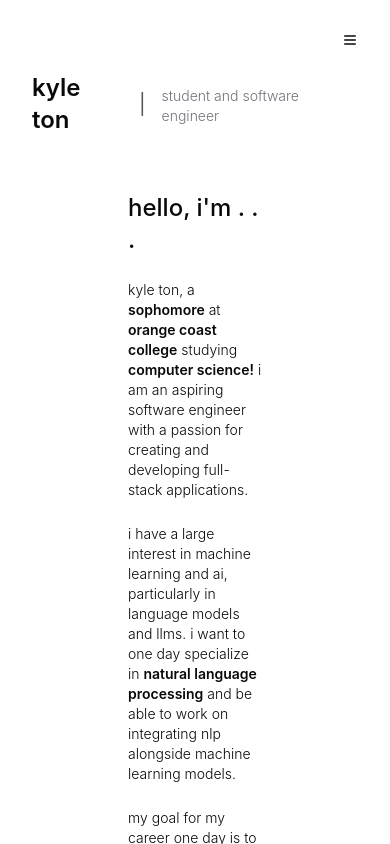
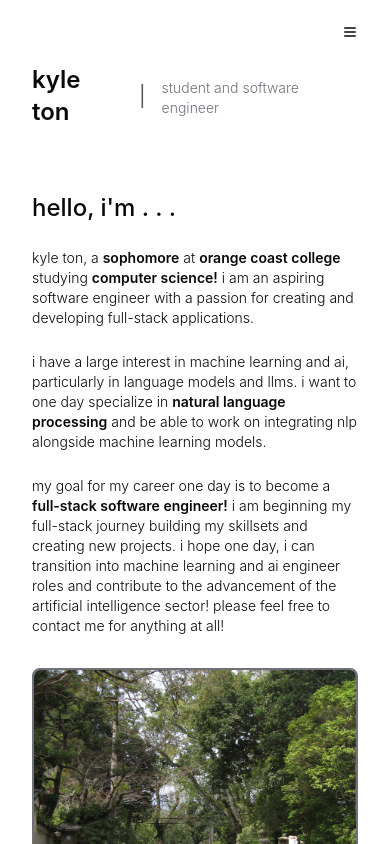
Before and after one commit to kylehton/portfolio, a Next.js app: page / in a window 390 px wide. Shown: the top 844 px of the page. Built offline with nearby package versions, Linux system fonts and the light colour scheme.

Commit message:
should be ready for all devices (desktop, tablet, phone)

```diff
--- a/app/components/main/Intro.js
+++ b/app/components/main/Intro.js
@@ -27,7 +27,7 @@ const Intro = () => {
 
     return (
         <div id='intro-wrapper'>
-            <main id='biography' className="px-28 lg:px-12 py-8">
+            <main id='biography' className="px-4 pt-12 sm:py-8 sm:mt-2 sm:px-28 lg:px-12">
                 <div className="2xl:mb-56 2xl:mt-12 mb-32 flex flex-col lg:flex-row gap-8 lg:gap-16">
                     {/* Text content section */}
                     <div className="lg:w-3/5"> {/* Added padding for 2xl */}
--- a/app/components/main/NameAndMenu.js
+++ b/app/components/main/NameAndMenu.js
@@ -2,9 +2,7 @@
 import { Menu } from 'lucide-react';
 import React, { useState } from 'react';
 
-
 const NameAndMenu = () => {
-
     const [isMenuOpen, setIsMenuOpen] = useState(false);
 
     const menuItems = [
@@ -14,11 +12,10 @@ const NameAndMenu = () => {
     ];
 
     return (
-
-        <header className="2xl:mt-4 px-4 lg:px-12 py-6">
-            <div className="flex flex-col lg:flex-row lg:justify-between lg:items-center">
+        <header className="sm:mt-4 2xl:mt-4 px-4 lg:px-12 py-4">
+            <div className="flex flex-col sm:flex-row sm:justify-between sm:items-center">
                 {/* Title content */}
-            <div className="order-2 lg:order-1 flex items-center mt-6 lg:mt-0">
+                <div className="order-2 sm:order-1 flex items-center mt-6 sm:mt-0">
                     <h1 className="font-semibold text-2xl lg:text-3xl">kyle ton</h1>
                     <span className="text-xl font-normal mx-4 text-zinc-600">|</span>
                     <span className="mt-1 text-sm font-light text-zinc-500">
@@ -27,7 +24,7 @@ const NameAndMenu = () => {
                 </div>
 
                 {/* Menu Container */}
-            <div id="menu-container" className="order-1 lg:order-2 relative flex justify-end lg:block">
+                <div id="menu-container" className="order-1 sm:order-2 relative flex justify-end">
                     {/* Menu Items */}
                     <div className="absolute right-8 lg:right-full top-1/2 -translate-y-1/2 flex items-center lg:mr-4">
                         {menuItems.map((item) => (
```
Also changed, not shown: 1 other file (tests, documents, lock files or other folders). Lines whose indentation alone changed are shown as unchanged.
